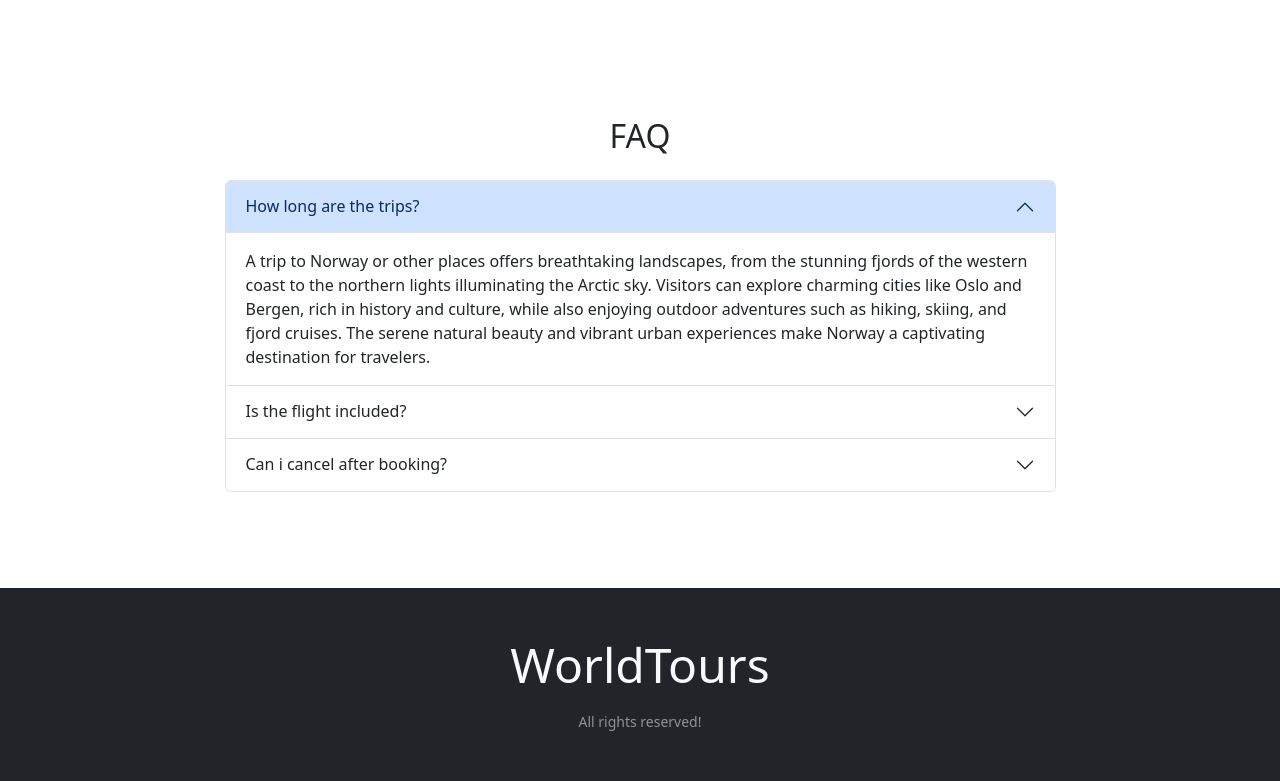
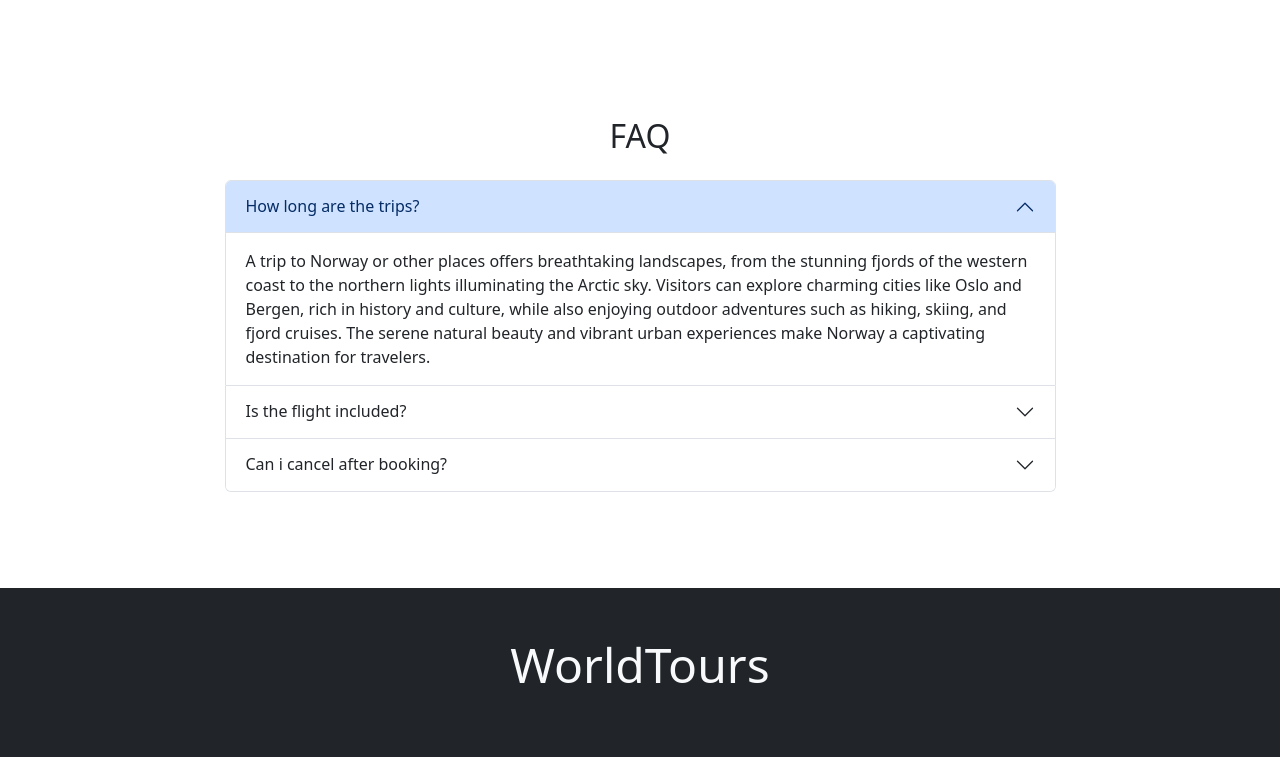
Before and after one commit to kamranahmad2004/Travel-planning, a plain HTML site: page index.html in a window 1280 px wide. Shown: the part 1436-2217 px from the top of the page. After the commit the page ends 2193 px from the top, so only its background shows below. Drawn offline with nearby package versions, Linux system fonts and the light colour scheme.

Commit message:
travel planning

```diff
--- a/index.html
+++ b/index.html
@@ -258,7 +258,7 @@
   <footer class="bg-dark py-5 mt-5">
     <div class="container text-light text-center mb-0">
       <p class="display-5 mb-3 ">WorldTours</p>
-      <small class="text-white-50">All rights reserved!</small>
+      <!-- <small class="text-white-50">All rights reserved!</small> -->
     </div>
   </footer>
   <!-- Add Script -->
```
